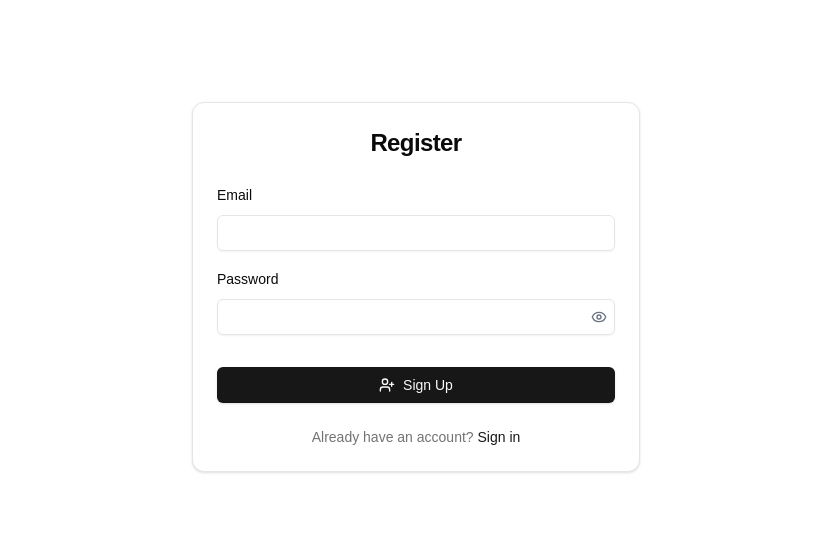
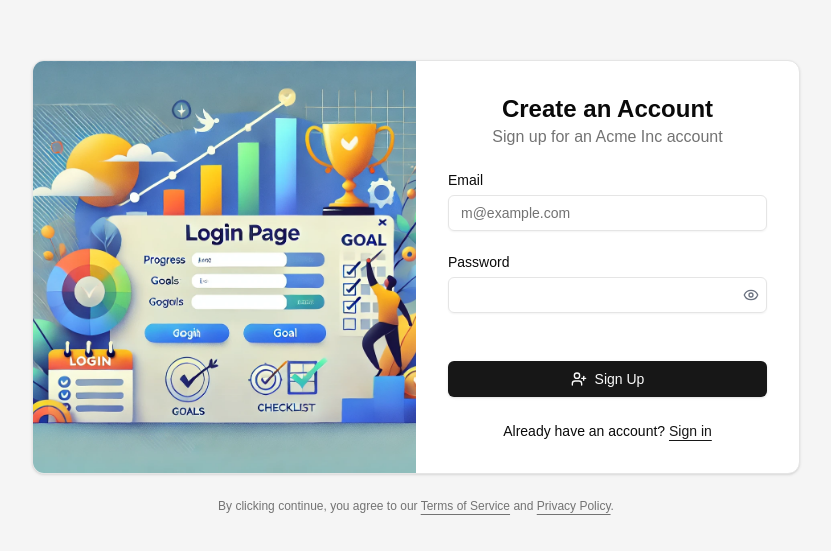
Before and after one commit to asim-rauf/goals-ui, a Next.js app: page /signup in a window 1280 px wide. Shown: the part 113-664 px from the top of the page, without its empty margins (224-1055 px from the left). Built offline with nearby package versions, Linux system fonts and the light colour scheme; no server answers.

Commit message:
feat: Update SignIn and SignUp components for improved layout and user experience

```diff
--- a/app/(auth)/signup/page.tsx
+++ b/app/(auth)/signup/page.tsx
@@ -7,16 +7,13 @@ import { useRouter } from 'next/navigation';
 import Link from 'next/link';
 import { Input } from '@/components/ui/input';
 import { Button } from '@/components/ui/button';
-import {
-  Card,
-  CardHeader,
-  CardTitle,
-  CardContent,
-  CardFooter,
-} from '@/components/ui/card';
+import { Card, CardContent } from '@/components/ui/card';
 import { Label } from '@/components/ui/label';
 import { Alert, AlertDescription } from '@/components/ui/alert';
 import { BadgeCheck, Eye, EyeOff, UserPlus } from 'lucide-react';
+import loginImage from '@/images/login-right.jpg';
+import Image from 'next/image';
+import { cn } from '@/lib/utils';
 
 export default function SignUp() {
   const { isLoaded, signUp, setActive } = useSignUp();
@@ -79,27 +76,48 @@ export default function SignUp() {
   }
 
   return (
-    <div className='flex items-center justify-center min-h-screen bg-background'>
-      <Card className='w-full max-w-md'>
-        <CardHeader>
-          <CardTitle className='text-2xl font-bold text-center'>
-            Register
-          </CardTitle>
-        </CardHeader>
-        <CardContent>
+    <div className='flex min-h-screen flex-col items-center justify-center bg-muted p-6 md:p-10'>
+      <div className='w-full max-w-sm md:max-w-3xl'>
+        <div className={cn('flex flex-col gap-6')}>
+          <Card className='overflow-hidden'>
+            <CardContent className='grid p-0 md:grid-cols-2'>
+              <div className='relative hidden bg-muted md:block'>
+                <Image
+                  src={loginImage}
+                  alt='Image'
+                  className='absolute inset-0 h-full w-full object-cover dark:brightness-[0.2] dark:grayscale'
+                />
+              </div>
+              <form
+                onSubmit={!pendingVerification ? submit : onPressVerify}
+                className='p-6 md:p-8'>
+                <div className='flex flex-col gap-6'>
+                  <div className='flex flex-col items-center text-center'>
+                    <h1 className='text-2xl font-bold'>
+                      {pendingVerification
+                        ? 'Verify Your Email'
+                        : 'Create an Account'}
+                    </h1>
+                    <p className='text-balance text-muted-foreground'>
+                      {pendingVerification
+                        ? 'Enter the code sent to your email to verify your account'
+                        : 'Sign up for an Acme Inc account'}
+                    </p>
+                  </div>
                   {!pendingVerification ? (
-            <form onSubmit={submit} className='space-y-4'>
-              <div className='space-y-2'>
+                    <>
+                      <div className='grid gap-2'>
                         <Label htmlFor='email'>Email</Label>
                         <Input
+                          id='email'
                           type='email'
-                  id='email'
                           value={emailAddress}
                           onChange={(e) => setEmailAddress(e.target.value)}
+                          placeholder='m@example.com'
                           required
                         />
                       </div>
-              <div className='space-y-2'>
+                      <div className='grid gap-2'>
                         <Label htmlFor='password'>Password</Label>
                         <div className='relative'>
                           <Input
@@ -121,21 +139,10 @@ export default function SignUp() {
                           </button>
                         </div>
                       </div>
-              <div id='clerk-captcha' />
-
-              {error && (
-                <Alert variant='destructive'>
-                  <AlertDescription>{error}</AlertDescription>
-                </Alert>
-              )}
-              <Button type='submit' className='w-full'>
-                <UserPlus />
-                Sign Up
-              </Button>
-            </form>
+                    </>
                   ) : (
-            <form onSubmit={onPressVerify} className='space-y-4'>
-              <div className='space-y-2'>
+                    <>
+                      <div className='grid gap-2'>
                         <Label htmlFor='code'>Verification Code</Label>
                         <Input
                           id='code'
@@ -145,29 +152,38 @@ export default function SignUp() {
                           required
                         />
                       </div>
+                    </>
+                  )}
+                  <div id='clerk-captcha' />
                   {error && (
                     <Alert variant='destructive'>
                       <AlertDescription>{error}</AlertDescription>
                     </Alert>
                   )}
                   <Button type='submit' className='w-full'>
-                <BadgeCheck />
-                Verify Email
+                    {pendingVerification ? <BadgeCheck /> : <UserPlus />}
+                    {pendingVerification ? 'Verify Email' : 'Sign Up'}
                   </Button>
-            </form>
-          )}
-        </CardContent>
-        <CardFooter className='justify-center'>
-          <p className='text-sm text-muted-foreground'>
+                  {!pendingVerification && (
+                    <div className='text-center text-sm'>
                       Already have an account?{' '}
                       <Link
                         href='/signin'
-              className='font-medium text-primary hover:underline'>
+                        className='font-medium text-primary hover:underline underline underline-offset-4'>
                         Sign in
                       </Link>
-          </p>
-        </CardFooter>
+                    </div>
+                  )}
+                </div>
+              </form>
+            </CardContent>
           </Card>
+          <div className='text-balance text-center text-xs text-muted-foreground [&_a]:underline [&_a]:underline-offset-4 hover:[&_a]:text-primary'>
+            By clicking continue, you agree to our{' '}
+            <a href='#'>Terms of Service</a> and <a href='#'>Privacy Policy</a>.
+          </div>
+        </div>
+      </div>
     </div>
   );
 }
```
Also changed, not shown: app/(auth)/signin/page.tsx (+0 -43 lines). Lines whose indentation alone changed are shown as unchanged.
